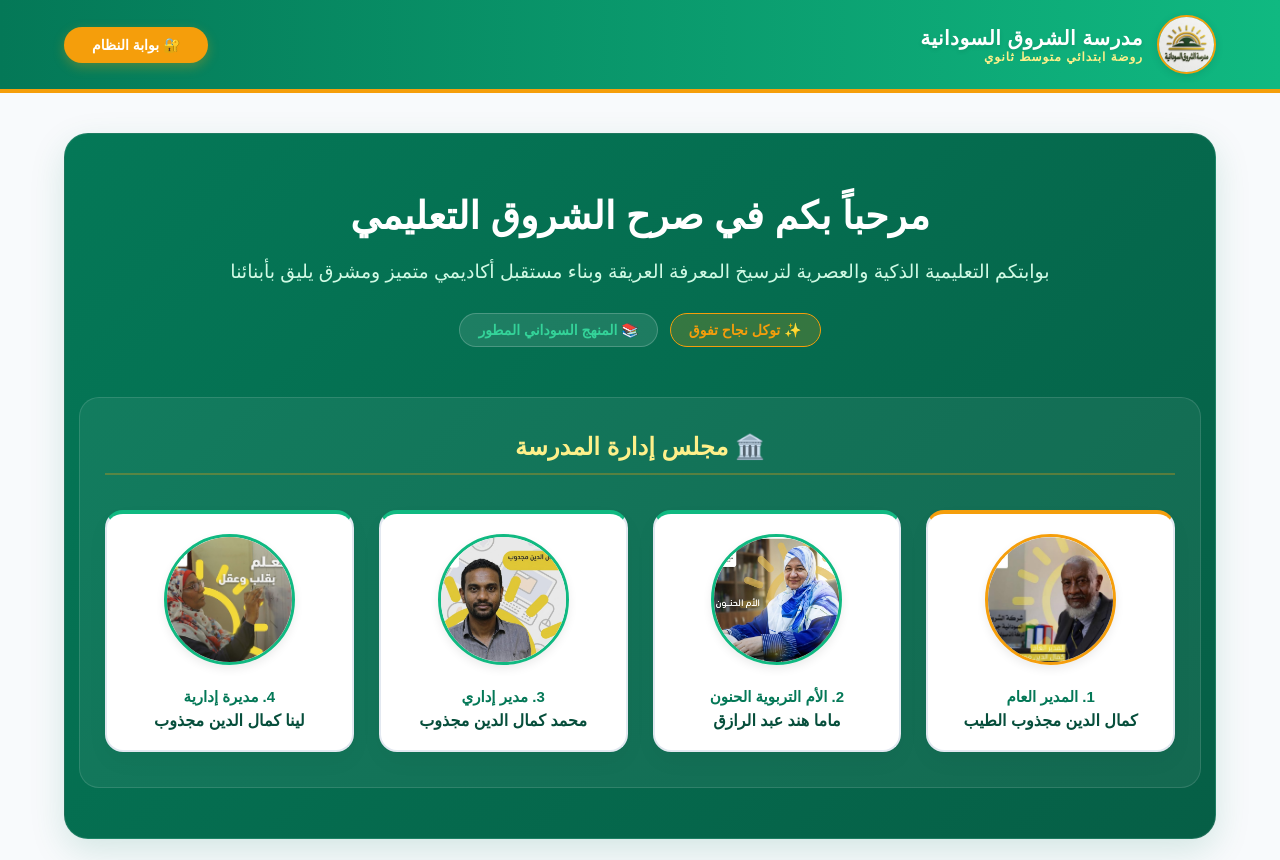
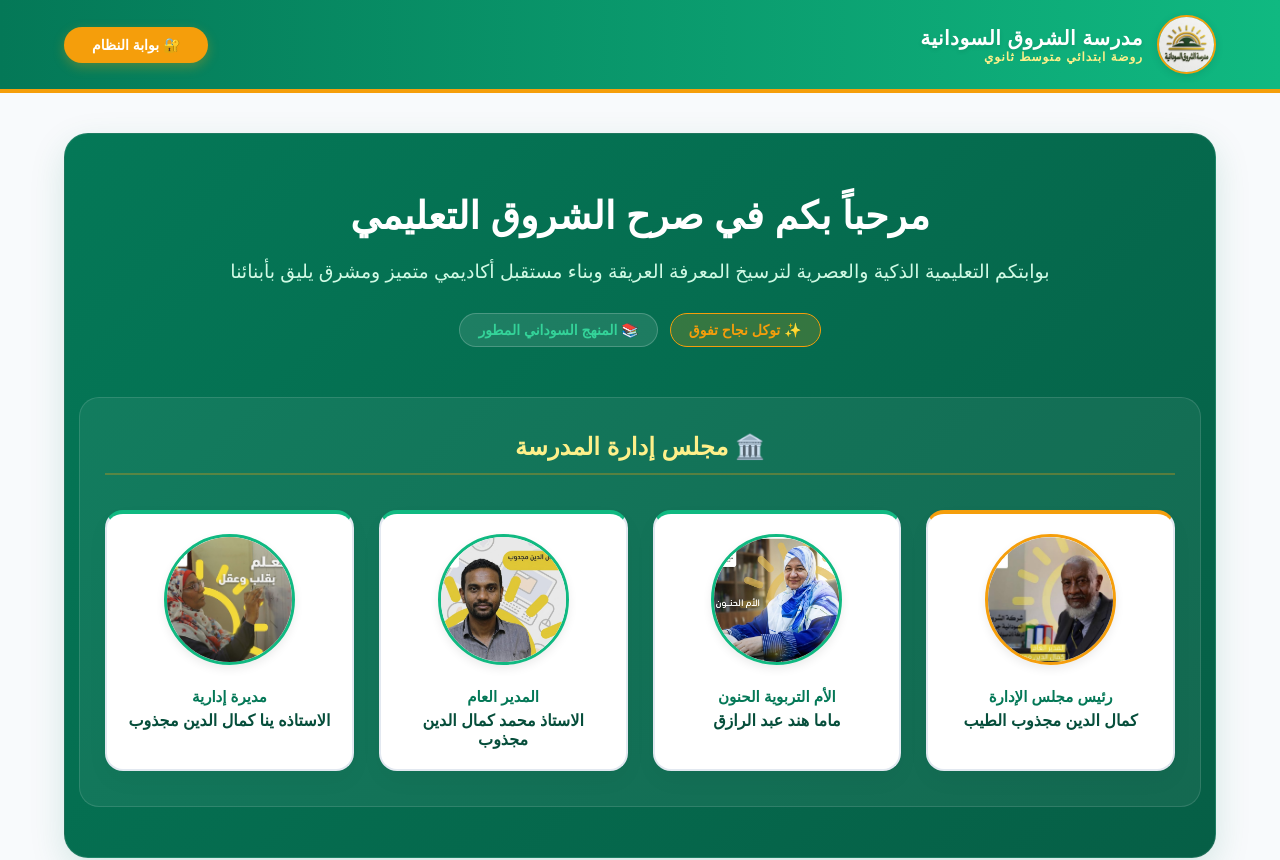
Before and after one commit to osman55-design/alshoruk-school, a React (Vite) app: page / in a window 1280 px wide. Shown: the top 860 px of the page. Built offline with nearby package versions, Linux system fonts and the light colour scheme.

Commit message:
Update titles and names in App component

```diff
--- a/src/App.jsx
+++ b/src/App.jsx
@@ -154,28 +154,28 @@ export default function App() {
                   {/* البطاقة 1 */}
                   <div style={{ background: '#ffffff', borderRadius: '18px', padding: '20px', textAlign: 'center', border: '2px solid #e2e8f0', boxShadow: '0 10px 25px rgba(0,0,0,0.03)', borderTop: '4px solid #f59e0b' }}>
                     <img src="manager1.png" alt="المدير العام" onError={(e) => { e.target.src = "https://placehold.co"; }} style={{ width: '125px', height: '125px', borderRadius: '50%', objectFit: 'cover', marginBottom: '14px', border: '3px solid #f59e0b', boxShadow: '0 4px 10px rgba(0,0,0,0.08)' }} />
-                    <h4 style={{ margin: '5px 0', color: '#047857', fontSize: '15px', fontWeight: '900' }}>1. المدير العام</h4>
+                    <h4 style={{ margin: '5px 0', color: '#047857', fontSize: '15px', fontWeight: '900' }}>رئيس مجلس الإدارة</h4>
                     <p style={{ margin: '0', color: '#064e3b', fontWeight: '900', fontSize: '16px' }}>كمال الدين مجذوب الطيب</p>
                   </div>
                   {/* البطاقة 2 */}
                   <div style={{ background: '#ffffff', borderRadius: '18px', padding: '20px', textAlign: 'center', border: '2px solid #e2e8f0', boxShadow: '0 10px 25px rgba(0,0,0,0.03)', borderTop: '4px solid #10b981' }}>
                     <img src="mother.png" alt="الأم التربوية" onError={(e) => { e.target.src = "https://placehold.co"; }} style={{ width: '125px', height: '125px', borderRadius: '50%', objectFit: 'cover', marginBottom: '14px', border: '3px solid #10b981', boxShadow: '0 4px 10px rgba(0,0,0,0.08)' }} />
-                    <h4 style={{ margin: '5px 0', color: '#047857', fontSize: '15px', fontWeight: '900' }}>2. الأم التربوية الحنون</h4>
+                    <h4 style={{ margin: '5px 0', color: '#047857', fontSize: '15px', fontWeight: '900' }}> الأم التربوية الحنون</h4>
                     <p style={{ margin: '0', color: '#064e3b', fontWeight: '900', fontSize: '16px' }}>ماما هند عبد الرازق</p>
                   </div>
 
                   {/* البطاقة 3 */}
                   <div style={{ background: '#ffffff', borderRadius: '18px', padding: '20px', textAlign: 'center', border: '2px solid #e2e8f0', boxShadow: '0 10px 25px rgba(0,0,0,0.03)', borderTop: '4px solid #10b981' }}>
                     <img src="admin_manager.png" alt="مدير إداري" onError={(e) => { e.target.src = "https://placehold.co"; }} style={{ width: '125px', height: '125px', borderRadius: '50%', objectFit: 'cover', marginBottom: '14px', border: '3px solid #10b981', boxShadow: '0 4px 10px rgba(0,0,0,0.08)' }} />
-                    <h4 style={{ margin: '5px 0', color: '#047857', fontSize: '15px', fontWeight: '900' }}>3. مدير إداري</h4>
-                    <p style={{ margin: '0', color: '#064e3b', fontWeight: '900', fontSize: '16px' }}>محمد كمال الدين مجذوب</p>
+                    <h4 style={{ margin: '5px 0', color: '#047857', fontSize: '15px', fontWeight: '900' }}>المدير العام</h4>
+                    <p style={{ margin: '0', color: '#064e3b', fontWeight: '900', fontSize: '16px' }}>الاستاذ محمد كمال الدين مجذوب</p>
                   </div>
 
                   {/* البطاقة 4 */}
                   <div style={{ background: '#ffffff', borderRadius: '18px', padding: '20px', textAlign: 'center', border: '2px solid #e2e8f0', boxShadow: '0 10px 25px rgba(0,0,0,0.03)', borderTop: '4px solid #10b981' }}>
                     <img src="admin_manager2.png" alt="مديرة إدارية" onError={(e) => { e.target.src = "https://placehold.co"; }} style={{ width: '125px', height: '125px', borderRadius: '50%', objectFit: 'cover', marginBottom: '14px', border: '3px solid #10b981', boxShadow: '0 4px 10px rgba(0,0,0,0.08)' }} />
-                    <h4 style={{ margin: '5px 0', color: '#047857', fontSize: '15px', fontWeight: '900' }}>4. مديرة إدارية</h4>
-                    <p style={{ margin: '0', color: '#064e3b', fontWeight: '900', fontSize: '16px' }}>لينا كمال الدين مجذوب</p>
+                    <h4 style={{ margin: '5px 0', color: '#047857', fontSize: '15px', fontWeight: '900' }}> مديرة إدارية</h4>
+                    <p style={{ margin: '0', color: '#064e3b', fontWeight: '900', fontSize: '16px' }}>الاستاذه ينا كمال الدين مجذوب</p>
                   </div>
 
                 </div>
```
